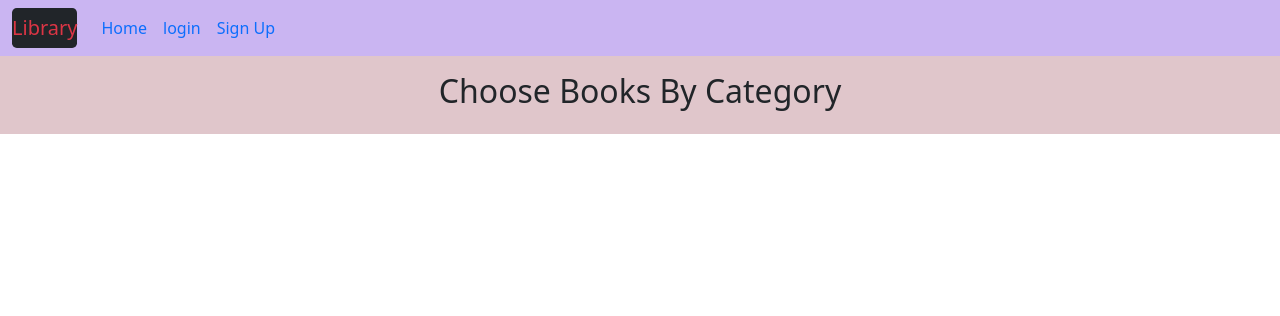
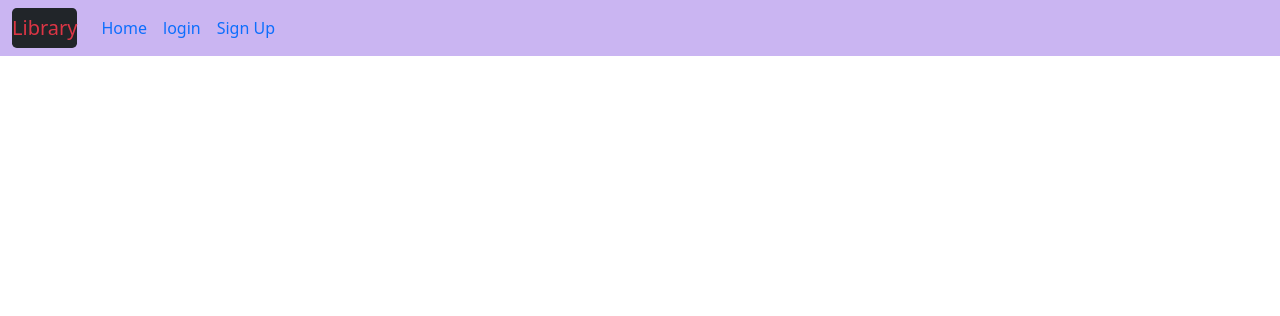
Before and after one commit to Farhana-Najnin/Assignment05-django, a Django app: page / in a window 1280 px wide. Shown: the top 316 px of the page. Run offline with Django 4.2, Linux system fonts and the light colour scheme; data that the repository does not hold is empty; some libraries are stand-ins or nearby versions.

Commit message:
change done

```diff
--- a/Library_management_system/settings.py
+++ b/Library_management_system/settings.py
@@ -30,7 +30,7 @@ SECRET_KEY=env("SECRET_KEY")
 DEBUG = True
 
 ALLOWED_HOSTS = ["*"]
-# CSRF_TRUSTED_ORIGINS = ['https://library-system-f02c.onrender.com','https://*.127.0.0.1']
+CSRF_TRUSTED_ORIGINS = ['https://library-management-wwui.onrender.com','https://*.127.0.0.1']
 
 
 # Application definition
--- a/templates/home.html
+++ b/templates/home.html
@@ -4,8 +4,9 @@
 {% block content %}
 
 <div class="" style="background-color: #E0C6CB;">
-    <h2 class="text-center mb-4 pt-3">Choose Books By Category</h2>
+
     <div class="d-flex flex-wrap justify-content-center mx-2">
+
         {% for i in book_category %}
             <div class="form-check mb-4">
                 <a class="btn " style="background-color:rgb(232, 78, 106);"href="{%url 'category' i.slug %}" class="text-decoration-none">{{i.category_name}}</a>
```
